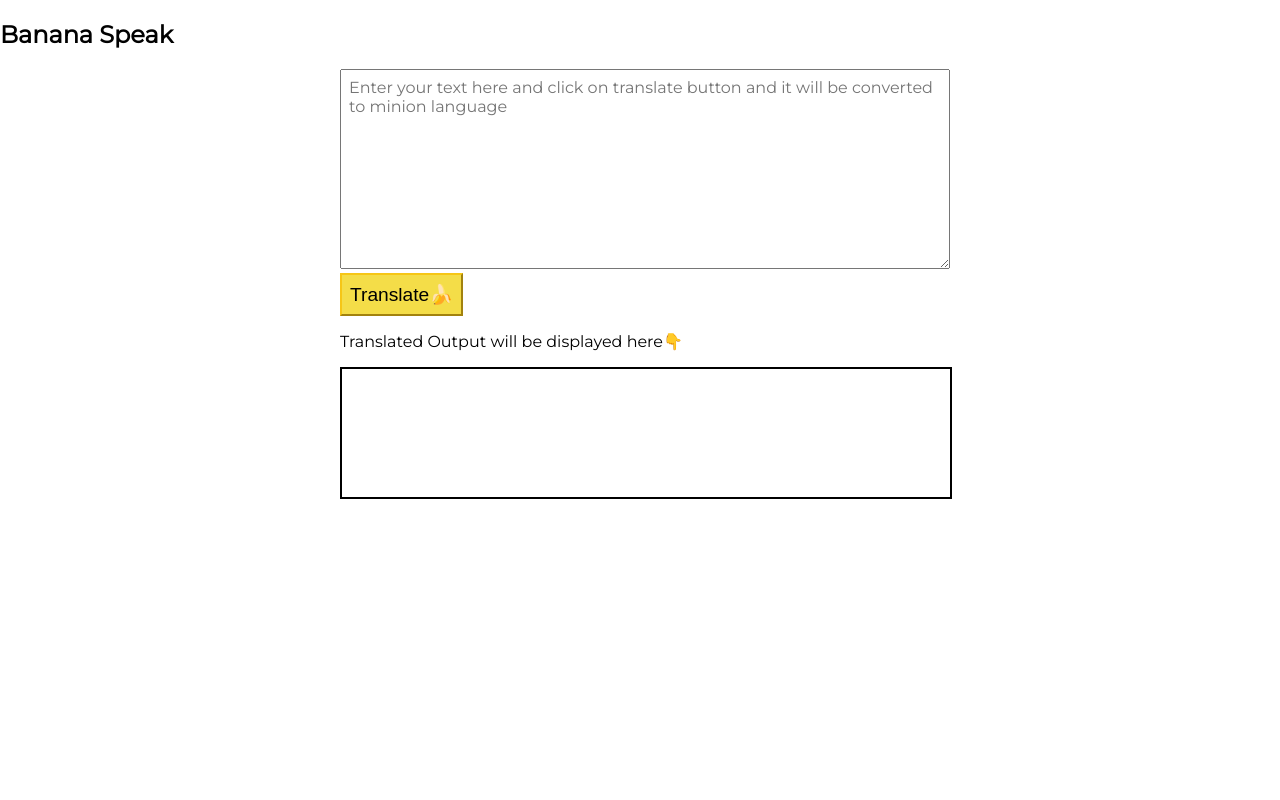
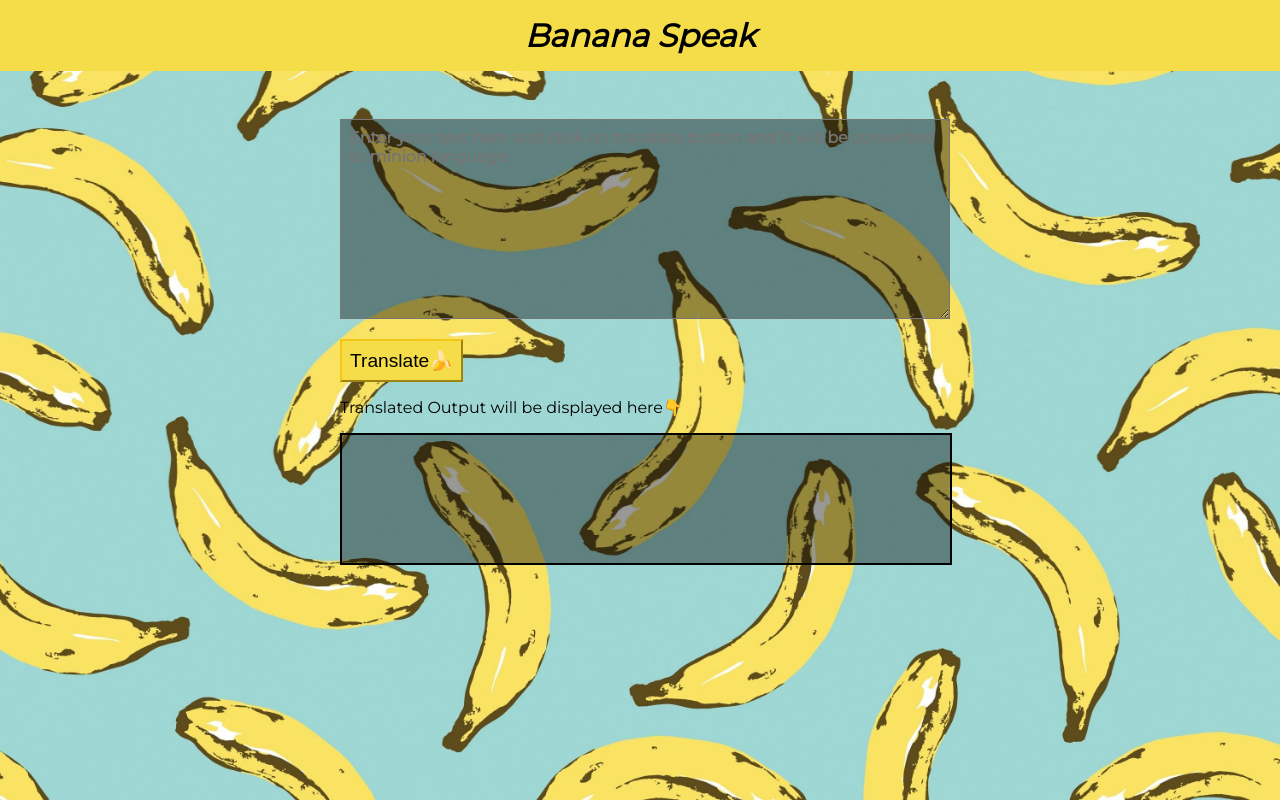
Before and after one commit to hasnainabeel/Banana-Speak, a plain HTML site: page index.html in a window 1280 px wide. Drawn offline with Linux system fonts and the light colour scheme.

Commit message:
docs: changes in server and styles

```diff
--- a/script.js
+++ b/script.js
@@ -1,14 +1,12 @@
 var translateButton = document.querySelector("#translate-btn")
 var inputText = document.querySelector("#inputText")
 var outputDiv = document.querySelector(".output")
-var URL = "https://lessonfourapi.tanaypratap.repl.co/translate/yoda.json"
+var URL = "https://api.funtranslations.com/translate/minion.json"
 
 translateButton.addEventListener("click",clickEventHandler)
 
 
 function clickEventHandler(){
-    console.log("Clicked")
-    // outputDiv.innerText = inputText.value
     fetch(makingURL())
     .then(response => response.json())
     .then(json => {
--- a/style.css
+++ b/style.css
@@ -8,6 +8,9 @@
 html, body {
     font-family: 'Montserrat', sans-serif;
     margin: 0px;
+    background: url(/Images/bananaWallpaper.jpeg) center center fixed no-repeat;
+    background-attachment: fixed;
+    background-size: cover;
 }
 
 .container {
@@ -24,6 +27,9 @@ html, body {
     align-items: center;
     font-family: 'Montserrat', sans-serif;
     font-size: 1rem;
+    background: rgba(0, 0, 0, 0.4);
+    font-weight: bolder;
+    color: white;
 }
 
 .output {
@@ -32,6 +38,9 @@ html, body {
     width: 100%;
     font-size: 1rem;
     padding: 0.5rem 0rem 0rem 0.5rem;
+    background-color: rgba(0, 0, 0, 0.4);
+    font-weight: bolder;
+    color: white;
 }
 
 #translate-btn {
@@ -39,4 +48,20 @@ html, body {
     font-size: larger;
     background-color: var(--primary-color);
     border-color: var(--secondary-color);
+    margin-top: 1rem;
 }
+
+nav h1 {
+    text-align: center;
+    font-size: 2rem;
+    font-style: italic;
+    font-weight: bold;
+    margin: 0;
+}
+
+nav {
+    background-color: var(--primary-color);
+    top: 0;
+    padding: 1rem;
+    margin-bottom: 3rem;
+}
```
Also changed, not shown: Images/bananaWallpaper.jpeg (added).
